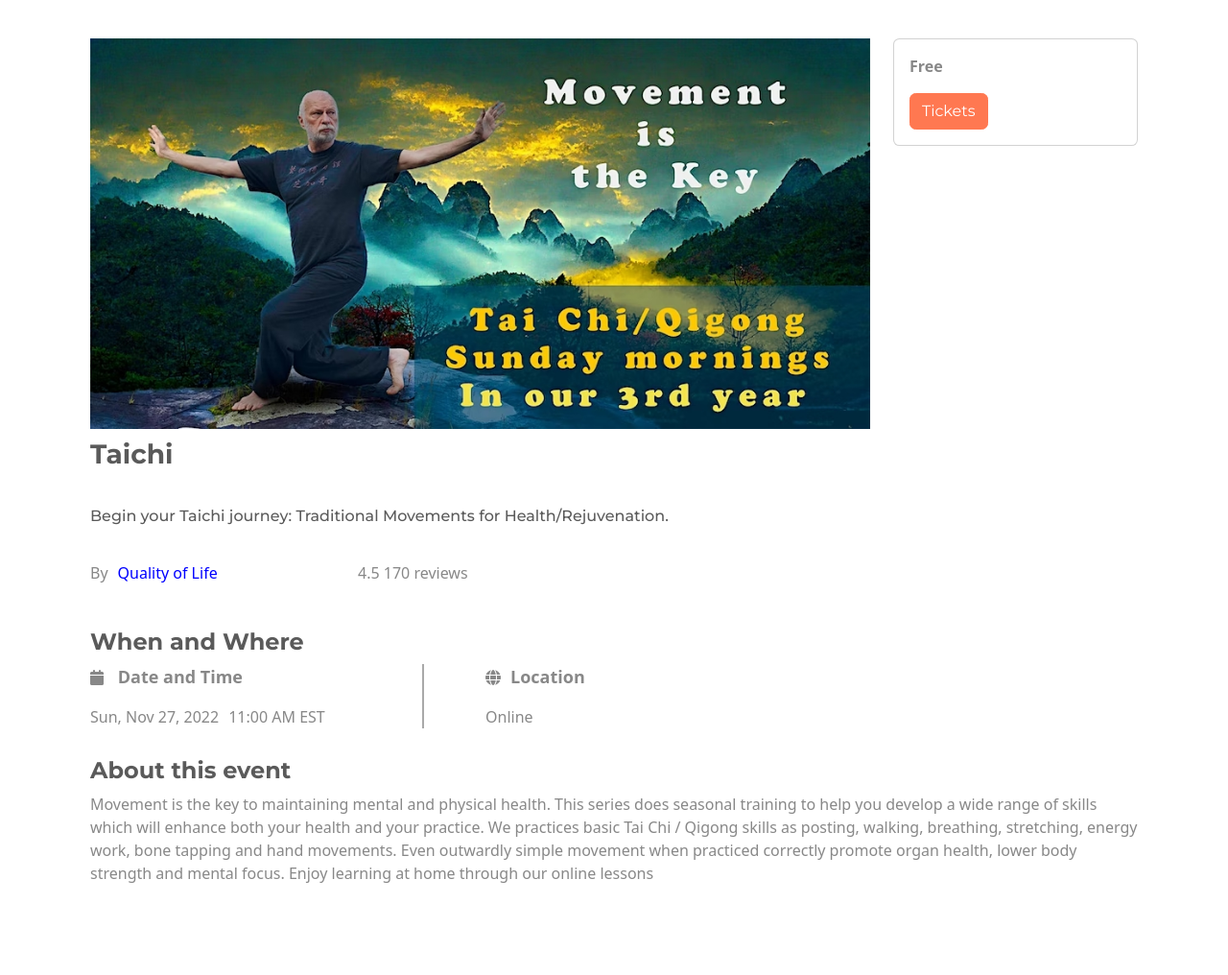
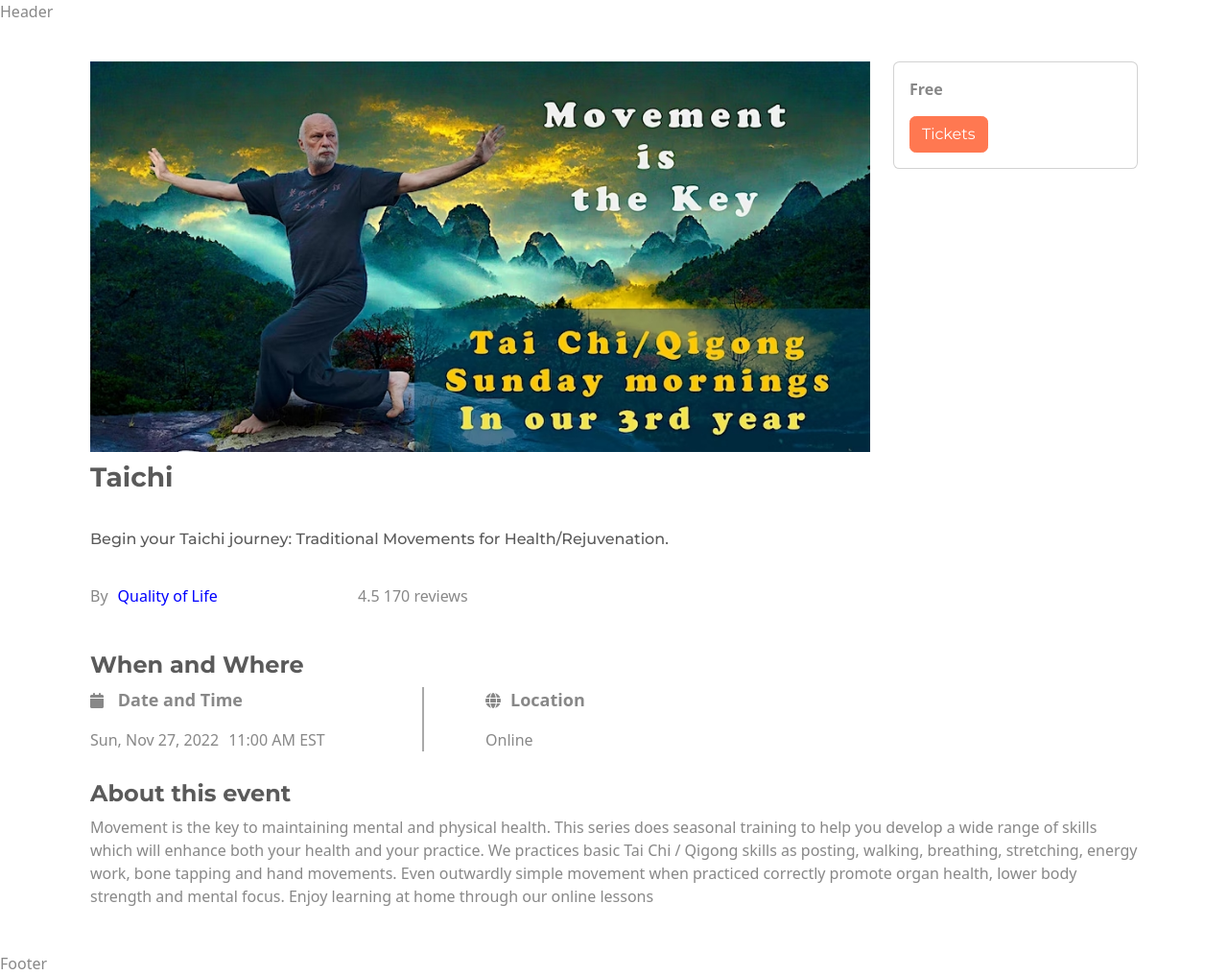
Before and after one commit to preethirmani/EventsOnline, a React (Create React App) app in the folder frontend/: page /program/1 in a window 1280 px wide. Shown: the whole page at 96% size. Before the commit the page ends 968 px from the top, so only its background shows below. Built offline with nearby package versions, Linux system fonts and the light colour scheme.

Commit message:
Created header and footer components

```diff
--- a/frontend/src/App.js
+++ b/frontend/src/App.js
@@ -1,6 +1,8 @@
 import React from "react";
 import { Container } from 'react-bootstrap';
 import { BrowserRouter as Router, Route, Routes} from 'react-router-dom';
+import Footer from "./components /Footer";
+import Header from "./components /Header";
 import HomeScreen from './screens/HomeScreen';
 import ProgramDetail from "./screens/ProgramDetail";
 
@@ -8,7 +10,9 @@
 function App() {
   return (
     <>
+    <Header />
     <Router>
+
       <main>
         <Container>
           <Routes>
@@ -17,7 +21,9 @@
           </Routes>
         </Container>
       </main>
+
     </Router>
+    <Footer />
     </>
   );
 }
--- /dev/null
+++ b/frontend/src/components /Footer.js
@@ -0,0 +1,9 @@
+import React from 'react'
+
+const Footer = () => {
+  return (
+    <div>Footer</div>
+  )
+}
+
+export default Footer
--- /dev/null
+++ b/frontend/src/components /Header.js
@@ -0,0 +1,9 @@
+import React from 'react'
+
+const Header = () => {
+  return (
+    <div>Header</div>
+  )
+}
+
+export default Header
```
